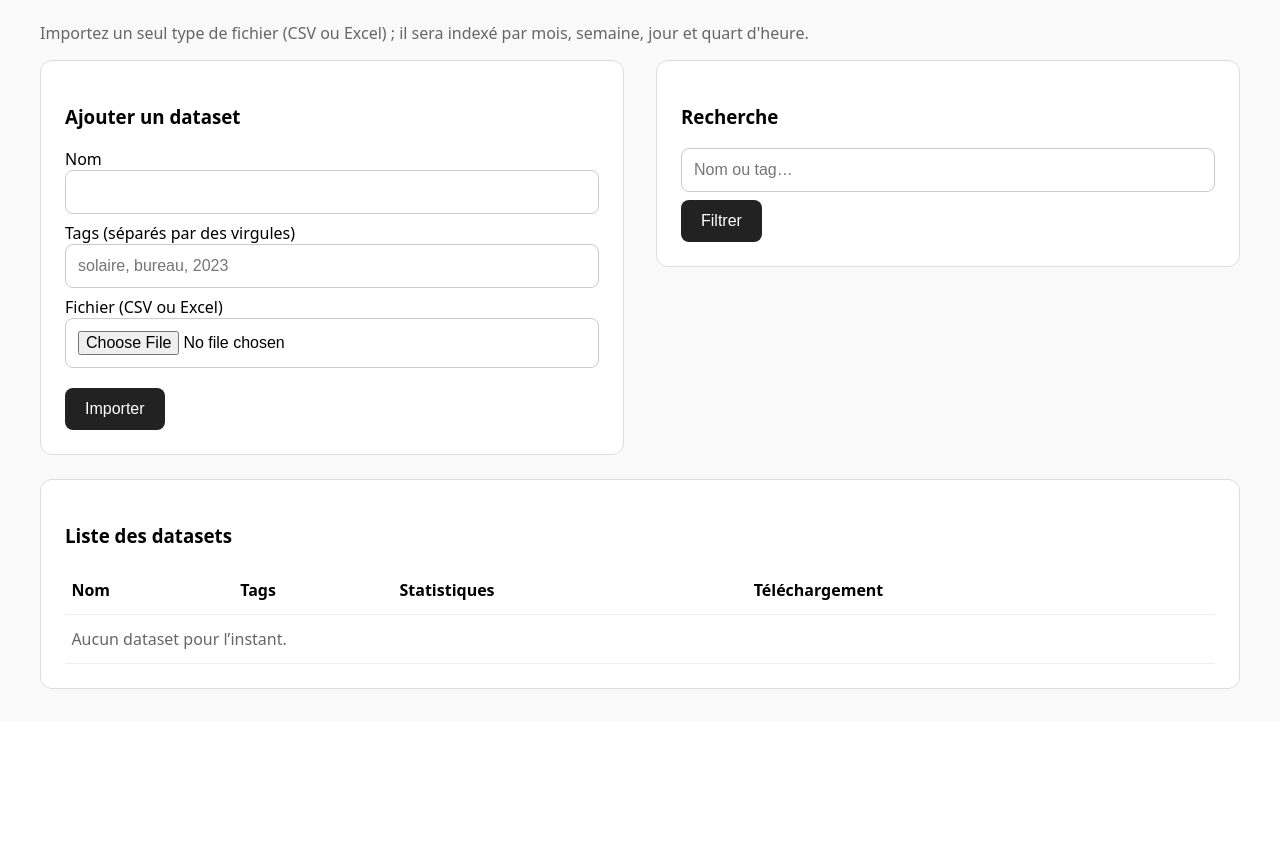
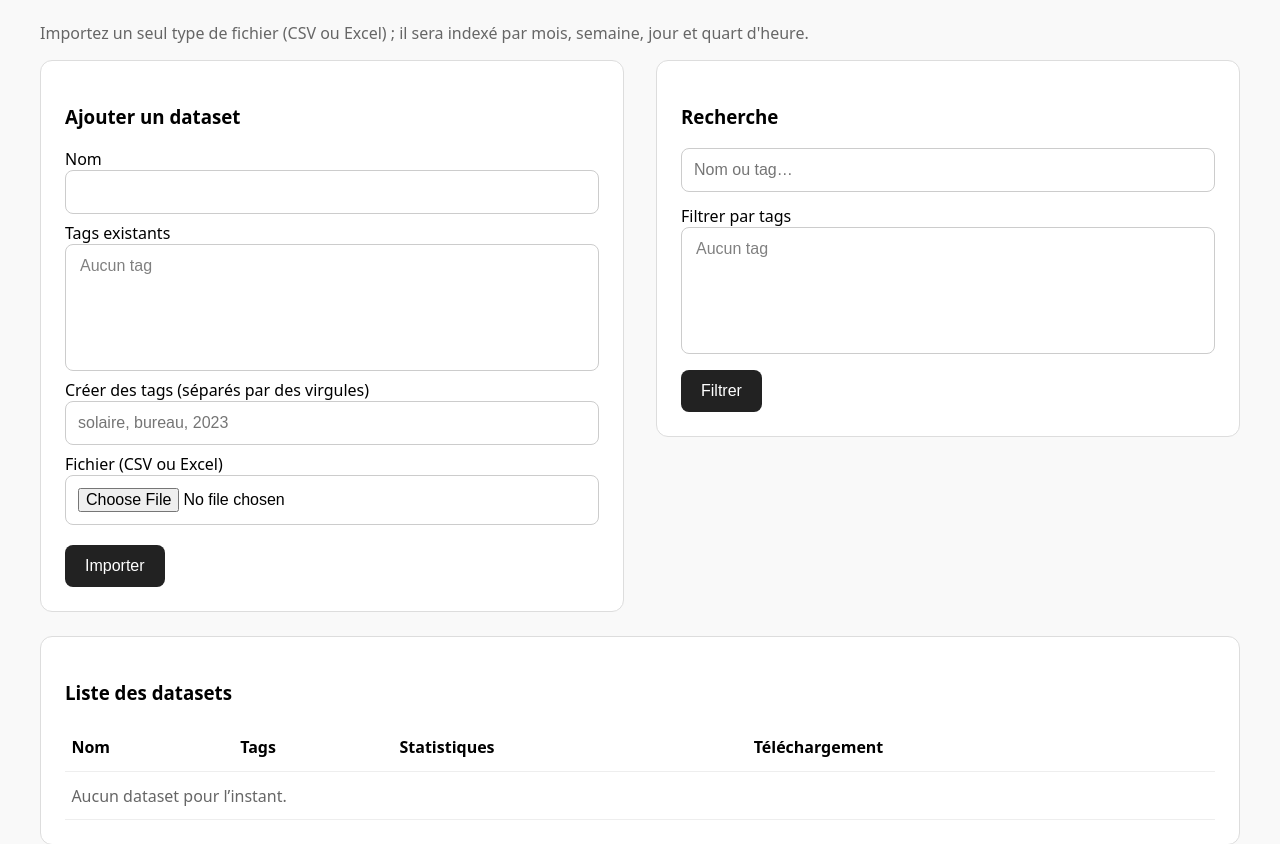
Before and after one commit to Juvenes/yes-partener, a Django app: page /datasets/ in a window 1280 px wide. Shown: the part 140-984 px from the top of the page. Before the commit the page ends 829 px from the top, so only its background shows below. Run offline with Django 5.2, Linux system fonts and the light colour scheme; data that the repository does not hold is empty.

Commit message:
Revamp tagging workflow for datasets and members

```diff
--- a/core/forms.py
+++ b/core/forms.py
@@ -1,5 +1,5 @@
 from django import forms
-from .models import Project, Member, Dataset, GlobalParameter, StageTwoScenario
+from .models import Project, Member, Dataset, GlobalParameter, StageTwoScenario, Tag
 
 class ProjectForm(forms.ModelForm):
     class Meta:
@@ -7,6 +7,12 @@ class ProjectForm(forms.ModelForm):
         fields = ["name"]
 
 class MemberForm(forms.ModelForm):
+    new_tags = forms.CharField(
+        required=False,
+        help_text="Nouveaux tags séparés par des virgules",
+        widget=forms.TextInput(attrs={"placeholder": "bureau, solaire"}),
+    )
+
     class Meta:
         model = Member
         fields = [
@@ -15,13 +21,28 @@ class MemberForm(forms.ModelForm):
             "utility",
             "annual_consumption_kwh",
             "annual_production_kwh",
+            "tags",
         ]
+        widgets = {
+            "tags": forms.SelectMultiple(attrs={"size": 5}),
+        }
+
+    def __init__(self, *args, **kwargs):
+        super().__init__(*args, **kwargs)
+        self.fields["tags"].queryset = Tag.objects.all()
 class DatasetForm(forms.ModelForm):
-    tags = forms.CharField(required=False, help_text="Séparez les tags par des virgules")
+    tags = forms.ModelMultipleChoiceField(
+        queryset=Tag.objects.all(), required=False, widget=forms.SelectMultiple(attrs={"size": 6})
+    )
+    new_tags = forms.CharField(
+        required=False,
+        help_text="Nouveaux tags séparés par des virgules",
+        widget=forms.TextInput(attrs={"placeholder": "solaire, bureau, 2023"}),
+    )
 
     class Meta:
         model = Dataset
-        fields = ["name", "tags", "source_file"]
+        fields = ["name", "tags", "new_tags", "source_file"]
 
 class GlobalParameterForm(forms.ModelForm):
     class Meta:
--- a/core/models.py
+++ b/core/models.py
@@ -1,10 +1,33 @@
 from django.db import models
 from django.core.validators import MinValueValidator, MaxValueValidator
+
+
+def _random_color():
+    """Generate a pleasant pastel-like color for tag pills."""
+
+    import random
+
+    base = random.randint(80, 200)
+    r = base
+    g = min(220, base + random.randint(-20, 35))
+    b = min(230, base + random.randint(10, 50))
+    return f"#{r:02x}{g:02x}{b:02x}"
+
+
+class Tag(models.Model):
+    name = models.CharField(max_length=100, unique=True)
+    color = models.CharField(max_length=7, default=_random_color)
+
+    class Meta:
+        ordering = ["name"]
+
+    def __str__(self):
+        return self.name
 
 # ---- GLOBAL SHARED PROFILE ----
 class Dataset(models.Model):
     name = models.CharField(max_length=200, unique=True)
-    tags = models.JSONField(default=list, blank=True)
+    tags = models.ManyToManyField(Tag, blank=True, related_name="datasets")
     source_file = models.FileField(upload_to="datasets/source/")
     normalized_file = models.FileField(upload_to="datasets/normalized/")
     metadata = models.JSONField(blank=True, null=True)
@@ -17,7 +40,7 @@ class Dataset(models.Model):
         return self.name
 
     def tag_list(self):
-        return [tag for tag in (self.tags or []) if tag]
+        return list(self.tags.all())
 
 # ---- PROJECT & MEMBERS ----
 class Project(models.Model):
@@ -36,6 +59,7 @@ class Member(models.Model):
     dataset = models.ForeignKey(Dataset, on_delete=models.PROTECT, related_name="members", null=True, blank=True)
     name = models.CharField("Name", max_length=200)
     utility = models.CharField("Utility", max_length=200, blank=True)
+    tags = models.ManyToManyField(Tag, blank=True, related_name="members")
 
     annual_consumption_kwh = models.FloatField(blank=True, null=True, validators=[MinValueValidator(0.0)])
     annual_production_kwh = models.FloatField(blank=True, null=True, validators=[MinValueValidator(0.0)])
--- a/core/views.py
+++ b/core/views.py
@@ -4,7 +4,7 @@ from django.http import HttpResponseBadRequest, HttpResponse
 from dataclasses import asdict
 from typing import Dict, List
 from django.db.models import Q
-from .models import Project, Member, Dataset, GlobalParameter, StageTwoScenario
+from .models import Project, Member, Dataset, GlobalParameter, StageTwoScenario, Tag
 from .forms import (
     ProjectForm,
     MemberForm,
@@ -50,6 +50,20 @@ def _parse_float(value, default=0.0):
         return default
 
 
+def _parse_tag_names(raw):
+    if not raw:
+        return []
+    return [tag.strip() for tag in raw.split(",") if tag and tag.strip()]
+
+
+def _get_or_create_tags(tag_names):
+    tags = []
+    for name in tag_names:
+        tag, _ = Tag.objects.get_or_create(name=name)
+        tags.append(tag)
+    return tags
+
+
 # Simplified project list view
 def project_list(request):
     projects = Project.objects.all()
@@ -66,12 +80,18 @@ def project_list(request):
 # Central dataset management page
 def dataset_list(request):
     query = request.GET.get("q", "").strip()
+    selected_tags = request.GET.getlist("tags") or _parse_tag_names(request.GET.get("tags", ""))
     datasets = Dataset.objects.all().order_by("name")
     if query:
         datasets = datasets.filter(
-            Q(name__icontains=query) | Q(tags__icontains=query)
+            Q(name__icontains=query) | Q(tags__name__icontains=query)
         )
+    if selected_tags:
+        datasets = datasets.filter(tags__name__in=selected_tags).distinct()
+    if query or selected_tags:
+        datasets = datasets.distinct()
     dataset_form = DatasetForm()
+    dataset_form.fields["tags"].queryset = Tag.objects.all()
     return render(
         request,
         "core/datasets.html",
@@ -79,6 +99,8 @@ def dataset_list(request):
             "datasets": datasets,
             "dataset_form": dataset_form,
             "query": query,
+            "all_tags": Tag.objects.all(),
+            "selected_tags": selected_tags,
         },
     )
 
@@ -123,12 +145,12 @@ def dataset_create(request):
     df.to_excel(normalized_buffer, index=False)
     normalized_buffer.seek(0)
 
-    tags_raw = form.cleaned_data.get("tags") or ""
-    tag_list = [tag.strip() for tag in tags_raw.split(",") if tag.strip()]
+    existing_tags = list(form.cleaned_data.get("tags") or [])
+    new_tag_names = _parse_tag_names(form.cleaned_data.get("new_tags"))
+    new_tags = _get_or_create_tags(new_tag_names)
 
     dataset = Dataset(
         name=form.cleaned_data["name"],
-        tags=tag_list,
         metadata=asdict(parse_result.metadata),
     )
 
@@ -140,6 +162,7 @@ def dataset_create(request):
         save=False,
     )
     dataset.save()
+    dataset.tags.add(*existing_tags, *new_tags)
 
     totals = parse_result.metadata.totals or {}
     messages.success(
@@ -216,9 +239,13 @@ def project_create(request):
 
 def project_detail(request, project_id):
     project = get_object_or_404(Project, pk=project_id)
+    selected_tags = request.GET.getlist("tags") or _parse_tag_names(request.GET.get("tags", ""))
     members = project.members.all().select_related("dataset")
+    if selected_tags:
+        members = members.filter(tags__name__in=selected_tags).distinct()
     member_form = MemberForm()
     member_form.fields["dataset"].queryset = Dataset.objects.all()
+    member_form.fields["tags"].queryset = Tag.objects.all()
     datasets = Dataset.objects.all()
     return render(
         request,
@@ -228,6 +255,8 @@ def project_detail(request, project_id):
             "members": members,
             "member_form": member_form,
             "datasets": datasets,
+            "all_tags": Tag.objects.all(),
+            "selected_tags": selected_tags,
         },
     )
 
@@ -236,6 +265,7 @@ def member_create(request, project_id):
     project = get_object_or_404(Project, pk=project_id)
     form = MemberForm(request.POST)
     form.fields["dataset"].queryset = Dataset.objects.all()
+    form.fields["tags"].queryset = Tag.objects.all()
     if not form.is_valid():
         messages.error(request, f"Formulaire invalide : {form.errors.as_json()}")
         return redirect("project_detail", project_id=project.id)
@@ -252,6 +282,10 @@ def member_create(request, project_id):
         member.annual_production_kwh = _parse_float(totals.get("production_kwh"))
 
     member.save()
+    existing_tags = list(form.cleaned_data.get("tags") or [])
+    new_tag_names = _parse_tag_names(form.cleaned_data.get("new_tags"))
+    new_tags = _get_or_create_tags(new_tag_names)
+    member.tags.add(*existing_tags, *new_tags)
 
     row_count = metadata.get("row_count") if isinstance(metadata, dict) else None
     messages.success(
--- a/templates/core/datasets.html
+++ b/templates/core/datasets.html
@@ -22,8 +22,17 @@
         <label>Nom</label>
         <input class="input" type="text" name="name" required>
 
-        <label>Tags (séparés par des virgules)</label>
-        <input class="input" type="text" name="tags" placeholder="solaire, bureau, 2023">
+        <label>Tags existants</label>
+        <select class="input" name="tags" multiple size="5">
+          {% for tag in all_tags %}
+            <option value="{{ tag.id }}">{{ tag.name }}</option>
+          {% empty %}
+            <option disabled>Aucun tag</option>
+          {% endfor %}
+        </select>
+
+        <label>Créer des tags (séparés par des virgules)</label>
+        <input class="input" type="text" name="new_tags" placeholder="solaire, bureau, 2023">
 
         <label>Fichier (CSV ou Excel)</label>
         <input class="input" type="file" name="source_file" accept=".csv,.xls,.xlsx" required>
@@ -36,7 +45,15 @@
       <h3>Recherche</h3>
       <form method="get" action="{% url 'datasets' %}">
         <input class="input" type="search" name="q" value="{{ query }}" placeholder="Nom ou tag…">
-        <button class="btn" type="submit">Filtrer</button>
+        <label style="margin-top:.35rem; display:block;">Filtrer par tags</label>
+        <select class="input" name="tags" multiple size="5">
+          {% for tag in all_tags %}
+            <option value="{{ tag.name }}" {% if tag.name in selected_tags %}selected{% endif %}>{{ tag.name }}</option>
+          {% empty %}
+            <option disabled>Aucun tag</option>
+          {% endfor %}
+        </select>
+        <button class="btn" type="submit" style="margin-top:.5rem;">Filtrer</button>
       </form>
     </div>
   </div>
@@ -57,13 +74,15 @@
           <tr>
             <td>{{ dataset.name }}</td>
             <td>
-              {% if dataset.tags %}
-                {% for tag in dataset.tags %}
-                  <span style="display:inline-block;background:#eef;padding:0.2rem 0.5rem;border-radius:6px;margin-right:0.25rem;">{{ tag }}</span>
-                {% endfor %}
-              {% else %}
-                <span class="muted">—</span>
-              {% endif %}
+              {% with dataset.tags.all as ds_tags %}
+                {% if ds_tags|length %}
+                  {% for tag in ds_tags %}
+                    <span style="display:inline-block;background: {{ tag.color }}; color: #0d47a1; padding:0.2rem 0.6rem; border-radius:8px; margin-right:0.3rem; font-weight:600;">{{ tag.name }}</span>
+                  {% endfor %}
+                {% else %}
+                  <span class="muted">—</span>
+                {% endif %}
+              {% endwith %}
             </td>
             <td>
               {% if dataset.metadata %}
```
Also changed, not shown: core/admin.py (+7 -0 lines), core/tests.py (+23 -1 lines), templates/core/project_detail.html (+41 -14 lines), core/migrations/0015_tag_remove_dataset_tags_member_tags_dataset_tags.py (added).
